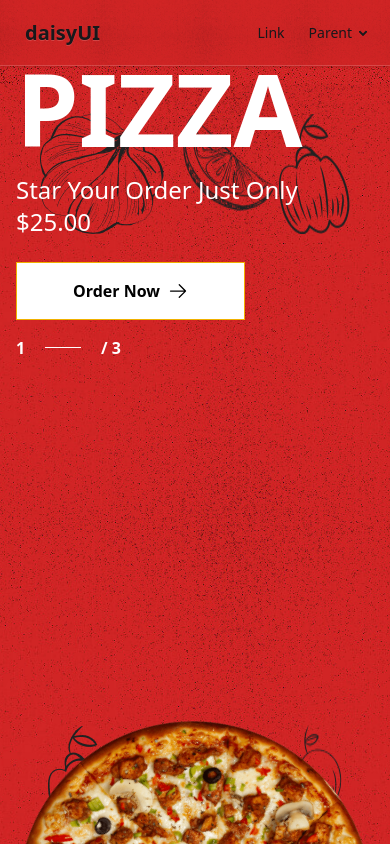
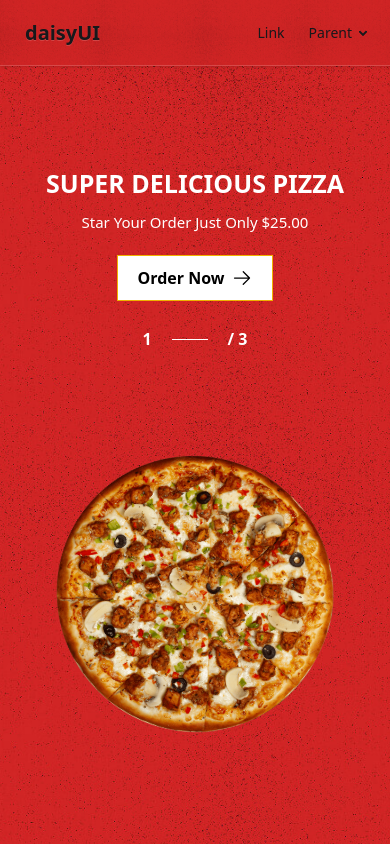
Before and after one commit to khadiza21/foodking-jobtask, a React (Vite) app: page / in a window 390 px wide. Shown: the top 844 px of the page. Built offline with nearby package versions, Linux system fonts and the light colour scheme.

Commit message:
added hero section with responsiveness

```diff
--- /dev/null
+++ b/src/components/HeroBanner/HeroBanner.css
@@ -0,0 +1,74 @@
+@media only screen and (min-width: 800px) and (max-width: 1024px) {
+  .pizzaImage {
+    margin-bottom: 0px !important;
+  }
+  .pizzaLeft h1 {
+    font-size: 50px !important;
+  }
+}
+@media only screen and (min-width: 425px) and (max-width: 800px) {
+  .pizzaImage {
+    margin-bottom: 0px !important;
+  }
+  .pizzaImage .animateImageParent {
+    height: 50vh !important;
+  }
+  .pizzaImage .animateImageParent .animateImage {
+    height: 280px !important;
+    width: 280px !important;
+  }
+  .pizzaLeft h1 {
+    font-size: 35px !important;
+    text-align: center;
+  }
+
+  .pizzaLeft p {
+    font-size: 20px !important;
+    text-align: center;
+  }
+  .pizzaLeft .orderNowBtn {
+    display: flex;
+    align-items: center;
+    justify-content: center;
+  }
+  .pizzaLeft .countSlider {
+    justify-content: center;
+    padding-top: 10px;
+  }
+  .pizzaLeft button {
+    padding: 15px 25px;
+  }
+}
+@media only screen and (min-width: 320px) and (max-width: 425px) {
+  .pizzaImage {
+    padding: 0 !important;
+    margin: 0 !important;
+  }
+  .pizzaImage .animateImageParent {
+    height: 50vh !important;
+  }
+  .pizzaImage .animateImageParent .animateImage {
+    height: 280px !important;
+    width: 280px !important;
+  }
+  .pizzaLeft h1 {
+    font-size: 25px !important;
+     text-align: center;
+  }
+  .pizzaLeft p {
+    font-size: 15px !important;
+     text-align: center;
+  }
+  .pizzaLeft button {
+    padding: 10px 20px;
+  }
+  .pizzaLeft .orderNowBtn {
+    display: flex;
+    align-items: center;
+    justify-content: center;
+  }
+  .pizzaLeft .countSlider {
+    justify-content: center;
+    padding-top: 10px;
+  }
+}
--- a/src/components/HeroBanner/HeroBanner.jsx
+++ b/src/components/HeroBanner/HeroBanner.jsx
@@ -3,13 +3,13 @@ import bgImage from '../../assets/hero-bg-3.jpg';
 import pizzaImage from '../../assets/pizza-2.png';
 import pizzaImage1 from '../../assets/pizza.png';
 import { motion, AnimatePresence } from "framer-motion";
-import Button from '../Button/Button';
 import { ArrowRightIcon } from '@heroicons/react/24/solid';
 import img1 from '../../assets/frame.png'
 import img2 from '../../assets/frame-2.png'
 import img3 from '../../assets/frame-3.png'
 import img5 from '../../assets/frame-5.png'
 import img6 from '../../assets/frame-6.png'
+import './HeroBanner.css';
 
 const HeroBanner = () => {
     const slides = [
@@ -35,7 +35,6 @@ const HeroBanner = () => {
             image: pizzaImage,
         },
     ];
-
 
     const [index, setIndex] = useState(0);
 
@@ -63,18 +62,18 @@ const HeroBanner = () => {
             <div style={{ backgroundImage: `url(${bgImage})` }}>
 
 
-                   <AnimatePresence mode="wait">
+                <AnimatePresence mode="wait">
                     <motion.div
                         key={index}
                         initial={{ opacity: 0, y: 50 }}
                         animate={{ opacity: 1, y: 0, transition: { duration: 1 } }}
                         exit={{ opacity: 0, y: -50, transition: { duration: 0.6 } }}
-                        className=" flex justify-between pt-12 px-10"
+                        className="hidden md:flex px-4 justify-between pt-12 lg:px-10 xl:px-12"
                         style={{ marginBottom: '-150px' }}
                     >
-                        <motion.img src={img1} alt=""  />
-                        <motion.img src={img2} alt=""  />
-                        <motion.img src={img3} alt=""  />
+                        <motion.img src={img1} alt="" />
+                        <motion.img src={img2} alt="" />
+                        <motion.img src={img3} alt="" />
                     </motion.div>
                 </AnimatePresence>
 
@@ -88,7 +87,7 @@ const HeroBanner = () => {
                     <div className="max-w-7xl w-full mx-auto px-4 grid grid-cols-1 md:grid-cols-2 items-center   ">
 
 
-                        <div className="col-xl-4 col-lg-4 " style={{ overflow: 'hidden' }}>
+                        <div className="pizzaLeft col-xl-4 col-lg-4 w-full" style={{ overflow: 'hidden' }}>
                             <AnimatePresence mode="wait">
                                 <motion.div
                                     key={index + "text"}
@@ -96,7 +95,7 @@ const HeroBanner = () => {
                                     initial="initial"
                                     animate="animate"
                                     exit="exit"
-                                    className="text-white space-y-4"
+                                    className="text-white space-y-4 "
                                 >
 
                                     <h1 class="text-[100px] font-bold leading-none text-white font-barlow animate-fadeInUp delay-[0.4s]">
@@ -109,16 +108,18 @@ const HeroBanner = () => {
 
 
 
-                                        <button className="relative overflow-hidden px-14 py-4 font-semibold text-black bg-white border border-yellow-500  group transition-colors duration-500">
+                                       <div className='orderNowBtn'>
+                                         <button className="relative overflow-hidden px-14 py-4 font-semibold text-black bg-white border border-yellow-500  group transition-colors duration-500">
                                             <div className='flex items-center gap-2'><span className="relative z-10 font-bold">{slides[index].button}</span><ArrowRightIcon className="w-5 h-5" /></div>
                                             <span className="absolute inset-0 bg-yellow-400 scale-x-0 scale-y-0 group-hover:scale-100 transition-transform duration-500 ease-in-out origin-center opacity-100 z-0"></span>
                                         </button>
+                                       </div>
 
 
 
 
                                     </div>
-                                    <div className='flex items-center gap-5 font-semibold'>
+                                    <div className='countSlider flex items-center gap-5 font-semibold'>
                                         <span className=' font-barlow '>{slides[index].id}</span> <hr className='w-10/100  font-barlow font-sm-bold' /> <span className=' font-barlow '>/ 3</span>
 
                                     </div>
@@ -126,7 +127,7 @@ const HeroBanner = () => {
                             </AnimatePresence>
                         </div>
 
-                        <div style={{ marginBottom: '-250px' }} className='col-xl-7 col-lg-7  overflow-hidden relative'>
+                        <div style={{ marginBottom: '-250px' }} className='col-xl-7 col-lg-7  overflow-hidden relative w-full pizzaImage'>
                             <AnimatePresence mode="wait">
                                 <motion.div
                                     key={index + "img"}
@@ -134,12 +135,12 @@ const HeroBanner = () => {
                                     initial="initial"
                                     animate="animate"
                                     exit="exit"
-                                    className="flex justify-center items-center mt-8 md:mt-0 h-[120vh]"
+                                    className="flex justify-center items-center mt-8  animateImageParent md:mt-0 h-[120vh]"
                                 >
                                     <motion.img
                                         src={slides[index].image}
                                         alt="Pizza"
-                                        className="w-full h-auto max-h-[150vh] object-cover object-top"
+                                        className="w-full h-auto max-h-[150vh] object-cover object-top md:max-h-[120vh] animateImage"
                                         variants={imageVariants}
                                         animate="animate"
                                         initial="initial"
@@ -157,12 +158,12 @@ const HeroBanner = () => {
                         initial={{ opacity: 0, y: 50 }}
                         animate={{ opacity: 1, y: 0, transition: { duration: 1 } }}
                         exit={{ opacity: 0, y: -50, transition: { duration: 0.6 } }}
-                        className=" flex justify-between pt-12 px-12"
+                        className="hidden md:flex px-4 justify-between pt-12 lg:px-10 xl:px-12"
                         style={{ marginTop: '-250px' }}
                     >
-                        <motion.img src={img3} alt=""  />
-                        <motion.img src={img5} alt=""  />
-                        <motion.img src={img6} alt=""  />
+                        <motion.img src={img3} alt="" />
+                        <motion.img src={img5} alt="" />
+                        <motion.img src={img6} alt="" />
                     </motion.div>
                 </AnimatePresence>
 
```
